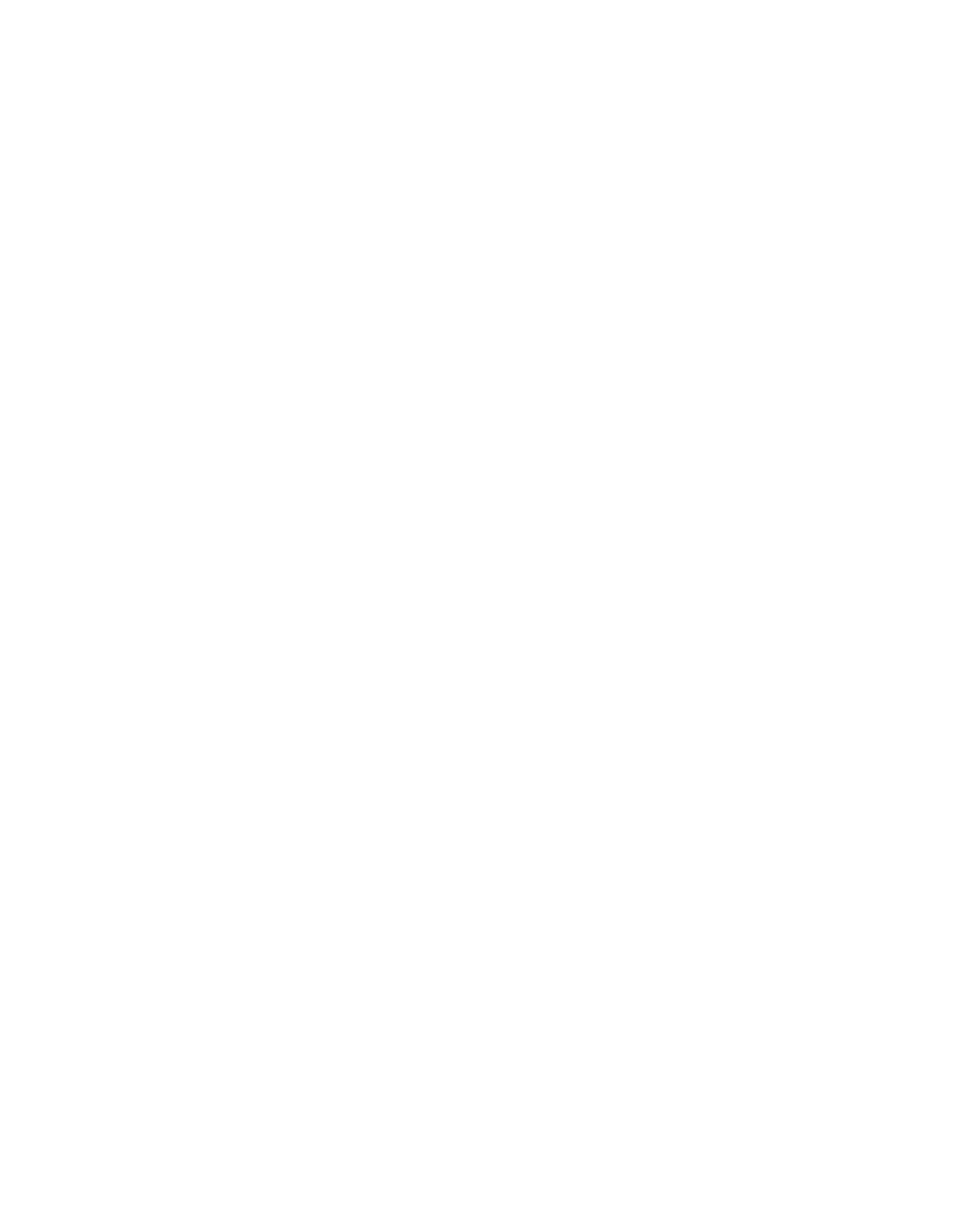
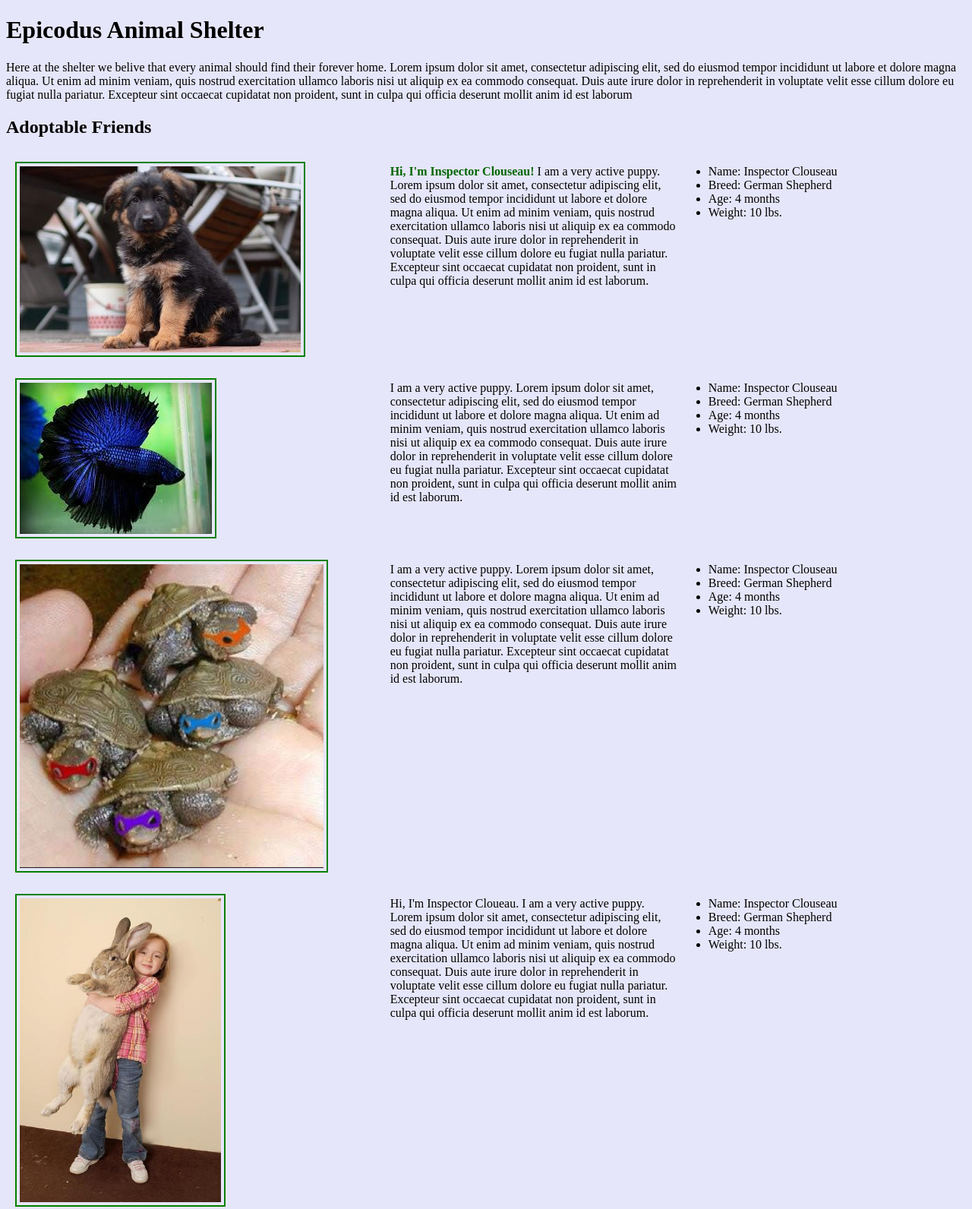
Before and after one commit to sreadbrown/animal-shelter, a plain HTML site: page index.html in a window 1280 px wide. Shown: the top 1592 px of the page at 76% size. Before the commit the page ends 800 px from the top, so only its background shows below. Drawn offline with Linux system fonts and the light colour scheme.

Commit message:
add content, columns, and some styling

```diff
--- a/css/animalshelter.css
+++ b/css/animalshelter.css
@@ -0,0 +1,20 @@
+body  {
+  background-color: #E6E6FA;
+}
+
+.photos {
+  margin: 12px;
+  border: 2px solid green;
+  padding: 4px;
+  max-width: 400px;
+  max-height: 400px;
+}
+.column {
+  width: 30%;
+  float: right;
+}
+
+.intro {
+  font-weight:bold;
+  color:#006600;
+}
--- a/index.html
+++ b/index.html
@@ -5,6 +5,82 @@
     <link href="css/animalshelter.css" rel="stylesheet" type="text/css">
   </head>
   <body>
+    <h1> Epicodus Animal Shelter</h1>
 
+    <p> Here at the shelter we belive that every animal should find their forever home. Lorem ipsum dolor sit amet, consectetur adipiscing elit, sed do eiusmod tempor incididunt ut labore et dolore magna aliqua. Ut enim ad minim veniam, quis nostrud exercitation ullamco laboris nisi ut aliquip ex ea commodo consequat. Duis aute irure dolor in reprehenderit in voluptate velit esse cillum dolore eu fugiat nulla pariatur. Excepteur sint occaecat cupidatat non proident, sunt in culpa qui officia deserunt mollit anim id est laborum </p>
+
+    <h2> Adoptable Friends </h2>
+
+
+    <img class="photos" src="img/germanshepherd.jpeg" alt="picture of a german shepherd puppy">
+    <div class="column">
+      <ul>
+        <li>Name: Inspector Clouseau</li>
+        <li>Breed: German Shepherd</li>
+        <li>Age: 4 months</li>
+        <li>Weight: 10 lbs.</li>
+      </ul>
+    </div>
+    <div class="column">
+      <p><span class="intro">Hi, I'm Inspector Clouseau!</span> I am a very active puppy. Lorem ipsum dolor sit amet, consectetur adipiscing elit, sed do eiusmod tempor incididunt ut labore et dolore magna aliqua. Ut enim ad minim veniam, quis nostrud exercitation ullamco laboris nisi ut aliquip ex ea commodo consequat. Duis aute irure dolor in reprehenderit in voluptate velit esse cillum dolore eu fugiat nulla pariatur. Excepteur sint occaecat cupidatat non proident, sunt in culpa qui officia deserunt mollit anim id est laborum.
+      </p>
+    </div>
+
+
+    <img class="photos" src="img/betta.jpeg" alt="picture of a blue betta fish">
+    <div class="column">
+      <ul>
+        <li>Name: Inspector Clouseau</li>
+        <li>Breed: German Shepherd</li>
+        <li>Age: 4 months</li>
+        <li>Weight: 10 lbs.</li>
+      </ul>
+    </div>
+    <div class="column">
+      <p>I am a very active puppy. Lorem ipsum dolor sit amet, consectetur adipiscing elit, sed do eiusmod tempor incididunt ut labore et dolore magna aliqua. Ut enim ad minim veniam, quis nostrud exercitation ullamco laboris nisi ut aliquip ex ea commodo consequat. Duis aute irure dolor in reprehenderit in voluptate velit esse cillum dolore eu fugiat nulla pariatur. Excepteur sint occaecat cupidatat non proident, sunt in culpa qui officia deserunt mollit anim id est laborum.
+      </p>
+    </div>
+
+    <img class="photos" src="img/turtles.jpeg" alt="picture of four baby turtles with masks on">
+    <div class="column">
+      <ul>
+        <li>Name: Inspector Clouseau</li>
+        <li>Breed: German Shepherd</li>
+        <li>Age: 4 months</li>
+        <li>Weight: 10 lbs.</li>
+      </ul>
+    </div>
+    <div class="column">
+      <p>I am a very active puppy. Lorem ipsum dolor sit amet, consectetur adipiscing elit, sed do eiusmod tempor incididunt ut labore et dolore magna aliqua. Ut enim ad minim veniam, quis nostrud exercitation ullamco laboris nisi ut aliquip ex ea commodo consequat. Duis aute irure dolor in reprehenderit in voluptate velit esse cillum dolore eu fugiat nulla pariatur. Excepteur sint occaecat cupidatat non proident, sunt in culpa qui officia deserunt mollit anim id est laborum.
+      </p>
+    </div>
+
+    <img class="photos" src="img/rabbit.jpeg" alt="picture of a young girl holding a freakishly large rabbit">
+    <div class="column">
+      <ul>
+        <li>Name: Inspector Clouseau</li>
+        <li>Breed: German Shepherd</li>
+        <li>Age: 4 months</li>
+        <li>Weight: 10 lbs.</li>
+      </ul>
+    </div>
+    <div class="column">
+      <p>Hi, I'm Inspector Cloueau. I am a very active puppy. Lorem ipsum dolor sit amet, consectetur adipiscing elit, sed do eiusmod tempor incididunt ut labore et dolore magna aliqua. Ut enim ad minim veniam, quis nostrud exercitation ullamco laboris nisi ut aliquip ex ea commodo consequat. Duis aute irure dolor in reprehenderit in voluptate velit esse cillum dolore eu fugiat nulla pariatur. Excepteur sint occaecat cupidatat non proident, sunt in culpa qui officia deserunt mollit anim id est laborum.
+      </p>
+    </div>
+
+    <img class="photos" src="img/kitten1.jpeg" alt="picture of a cute kitten">
+    <div class="column">
+      <ul>
+        <li>Name: Inspector Clouseau</li>
+        <li>Breed: German Shepherd</li>
+        <li>Age: 4 months</li>
+        <li>Weight: 10 lbs.</li>
+      </ul>
+    </div>
+    <div class="column">
+      <p>I am a very active puppy. Lorem ipsum dolor sit amet, consectetur adipiscing elit, sed do eiusmod tempor incididunt ut labore et dolore magna aliqua. Ut enim ad minim veniam, quis nostrud exercitation ullamco laboris nisi ut aliquip ex ea commodo consequat. Duis aute irure dolor in reprehenderit in voluptate velit esse cillum dolore eu fugiat nulla pariatur. Excepteur sint occaecat cupidatat non proident, sunt in culpa qui officia deserunt mollit anim id est laborum.
+      </p>
+    </div>
   </body>
 <html>
```
